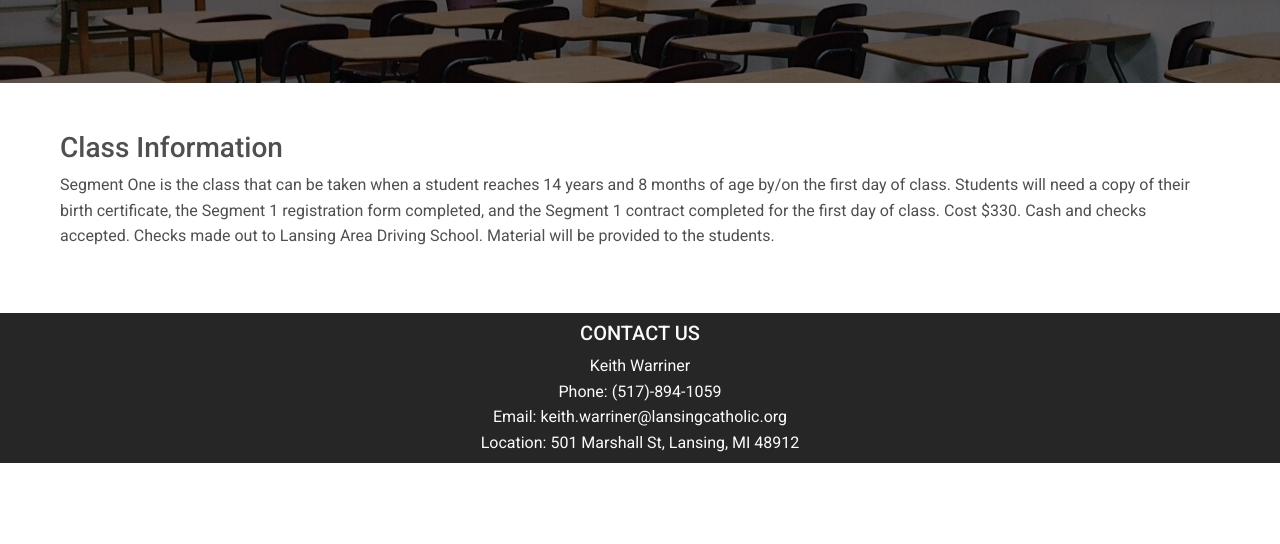
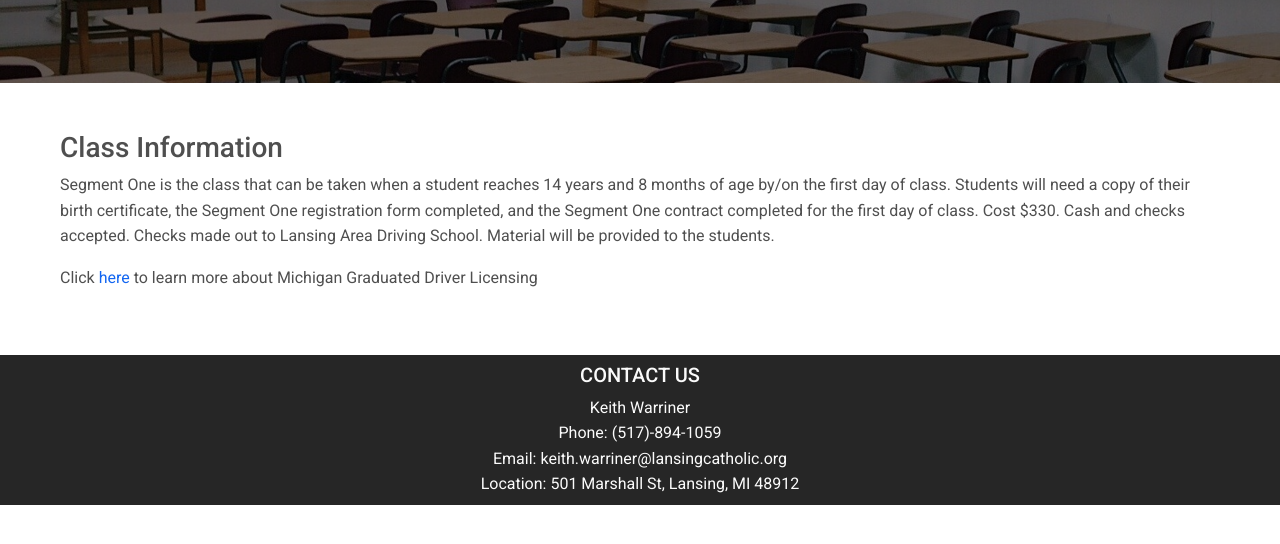
Before and after one commit to warrinerbros/warrinerbros.github.io, a website: page segment-one.html in a window 1280 px wide. Shown: the part 224-768 px from the top of the page. Drawn offline with Linux system fonts and the light colour scheme.

Commit message:
added link to class info

```diff
--- a/segment-one.html
+++ b/segment-one.html
@@ -89,20 +89,31 @@
     <!-- Class Information -->
     <div class = "container-fluid h-100">
       <div class = "row align-items-center">
-        <div class = "d-flex col-md-12 justify-content-center">
+        <div class = "d-flex col-12">
           <div class= "p-5">
             <h3>Class Information</h3>
             <p>Segment One is the class that can be taken when a student reaches 14 years and 8 months of age by/on the first day of class.
-              Students will need a copy of their birth certificate, the Segment 1 registration form completed, and the Segment 1 contract completed for the first day of class.
+              Students will need a copy of their birth certificate, the Segment One registration form completed, and the Segment One contract completed for the first day of class.
                 Cost $330. Cash and checks accepted.  Checks made out to Lansing Area Driving School.
                   Material will be provided to the students.
             </p>
+            <p> Click
+            <a href="https://www.michigan.gov/sos/0,4670,7-127-1627_60169_60175---,00.html">here</a>
+             to learn more about Michigan Graduated Driver Licensing</p>
+
           </div>
         <div>
       </div>
     </div>
     <!-- Class Information -->
 
+    <!-- Offerings -->
+    <div class = "row">
+      <div class = "d-flex col-md-12">
+
+      </div>
+    </div>
+    <!-- Offerings -->
 
     <!-- Footer -->
     <footer class="text-center text-light bg-dark mt-auto">
```
